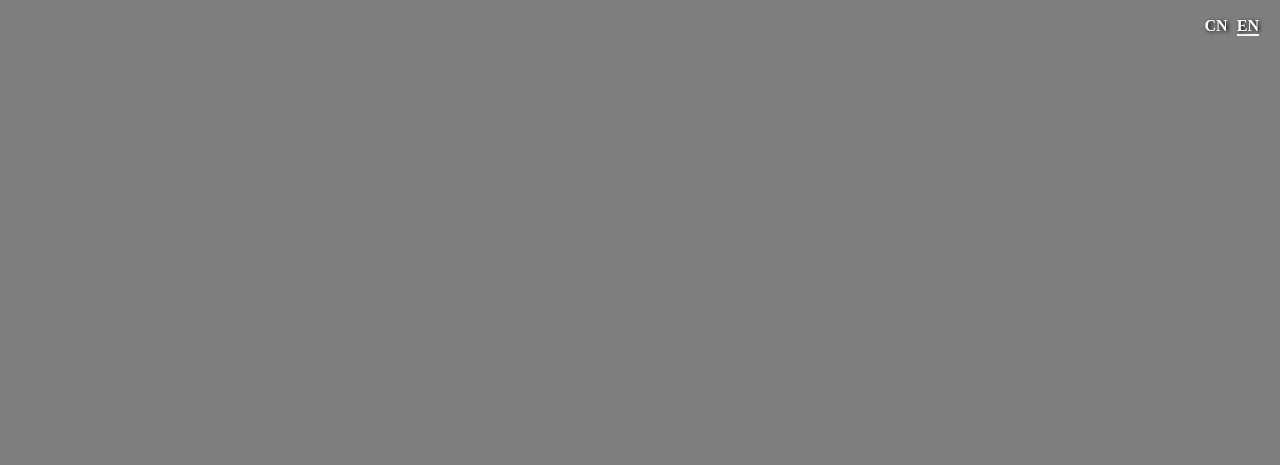
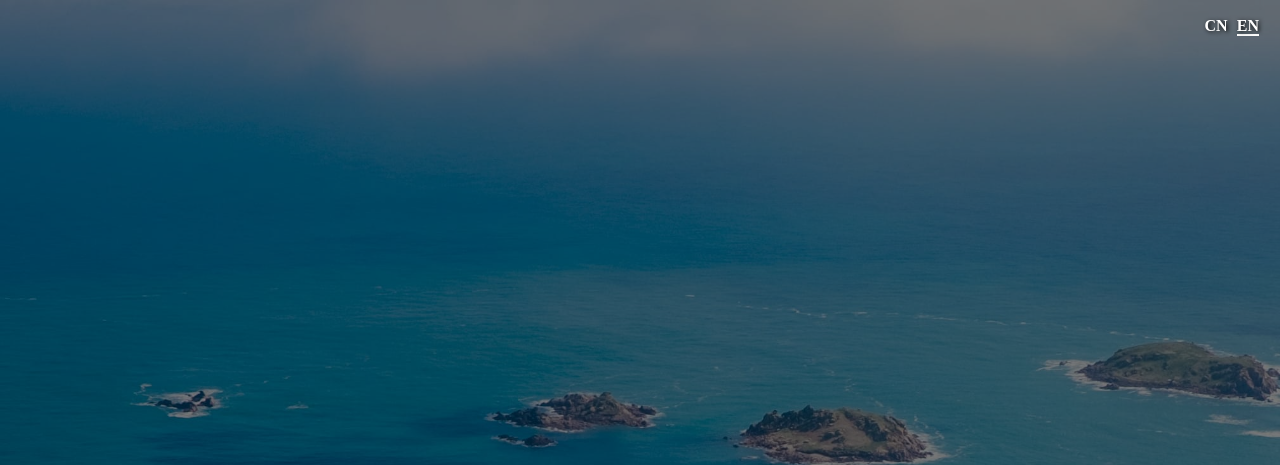
Before and after one commit to BattleOil/aboutme, a plain HTML site: page en-ca/index.html in a window 1280 px wide. Shown: the top 465 px of the page. Drawn offline with Linux system fonts and the light colour scheme.

Commit message:
Update for English

```diff
--- a/en-ca/index.html
+++ b/en-ca/index.html
@@ -31,8 +31,9 @@
     </head>
 
     <body>
-    <div class="backgroundImage">
-      <div class="divbackgroundcolor">
+    <div class="backgroundBlur">
+    <div class="backgroundImage  ios_support_top">
+            <div class="divbackgroundcolor  ios_support_padding">
                     <div class="languageselector">
                             <p><span class="selectCN "><a href="https://battleoil.github.io/zh-cn/">CN</a></span><span class="selectEN selected"><a href="https://battleoil.github.io/en-ca">EN</a></span></p>
                     </div>
@@ -45,5 +46,6 @@
                     </div>
             </div>
     </div>
+        </div>
     </body>
 </html>
--- a/resource/css/Main.css
+++ b/resource/css/Main.css
@@ -9,7 +9,7 @@ body{
 .backgroundBlur{
     width:100%;
     height:100%;
-    position: absolute;
+    position: fixed;
     margin: 0;
     top:0;
     left:0;
@@ -24,7 +24,7 @@ body{
     content: "";
     width:100%;
     height:100%;
-    position: absolute;
+    position: fixed;
     left:0;
     top:0;
     background: inherit;
```
Lines whose indentation alone changed are shown as unchanged.
